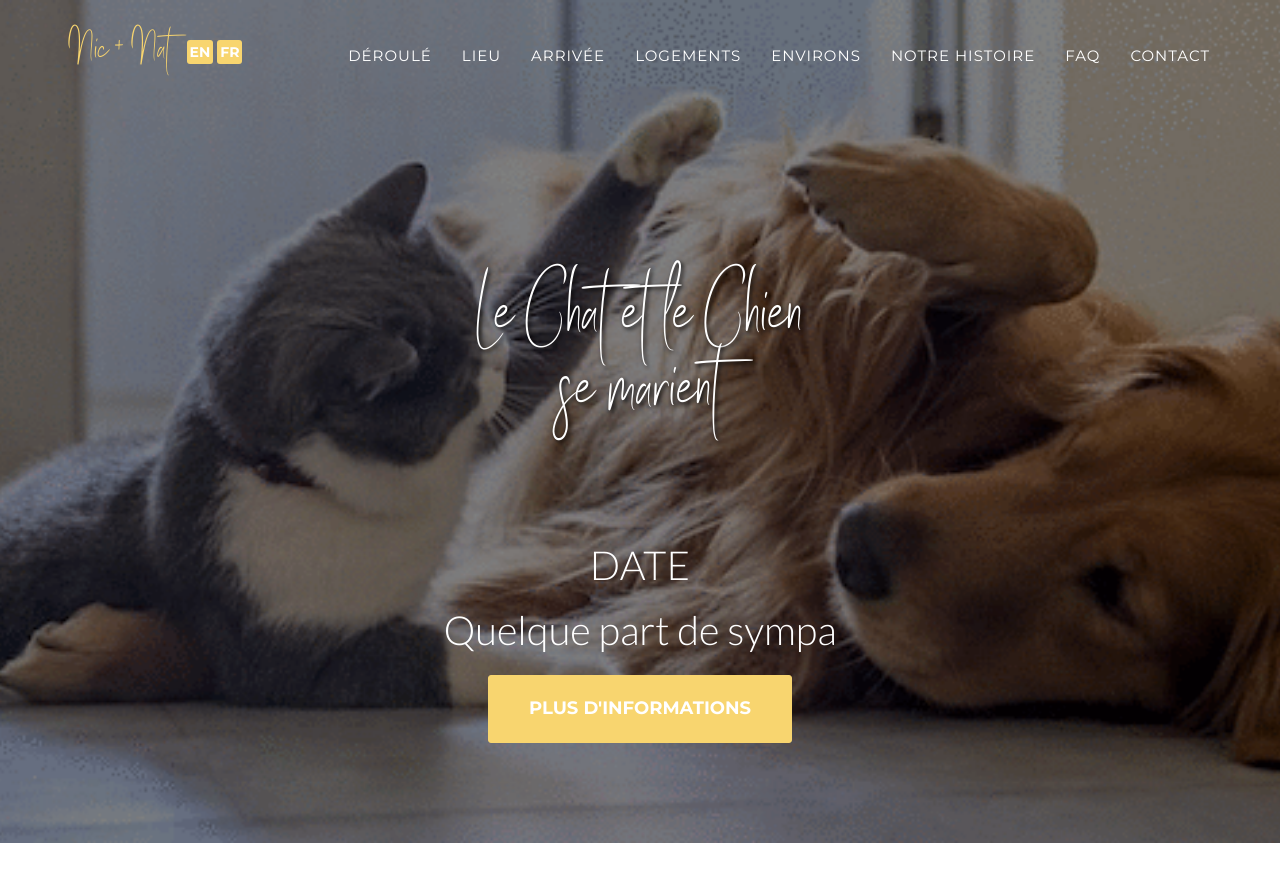
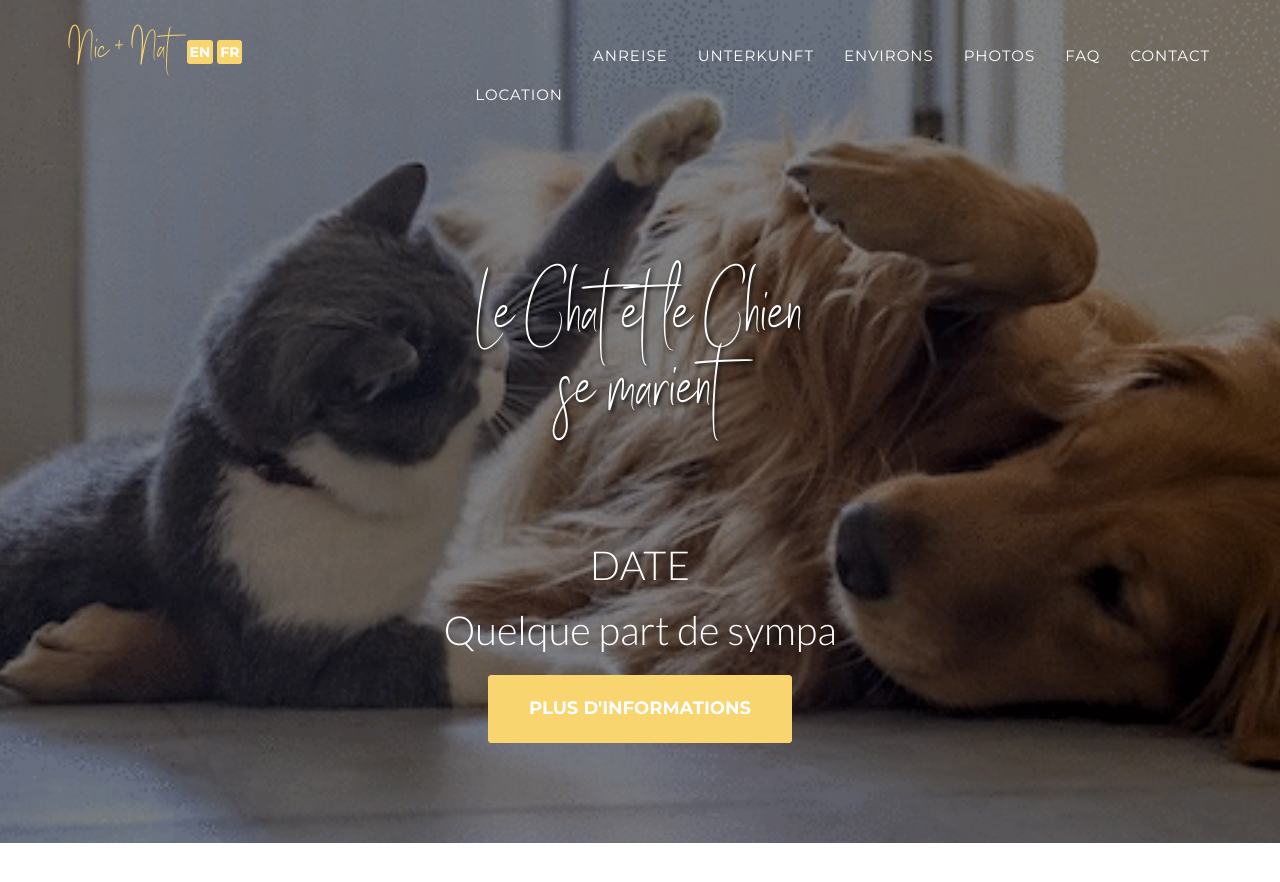
Before and after one commit to nic-nat/wedding, a Jekyll site: the page built from _fr_pages/index.html, in a window 1280 px wide and 900 px high. Shown: the top 882 px of the window. Built offline with Jekyll 4.4.1, drawn with Linux system fonts in a browser that asks for light colours; some web fonts are replaced.

Commit message:
Update header.html

```diff
--- a/_includes/fr_data/header.html
+++ b/_includes/fr_data/header.html
@@ -22,22 +22,22 @@
                     <a href="#page-top"></a>
                 </li>
                 <li>
-                    <a class="page-scroll" href="#events">Déroulé</a>
+                    <a class="page-scroll" href="#events"><Events</a>
                 </li>
                 <li>
-                    <a class="page-scroll" href="#venue">Lieu</a>
+                    <a class="page-scroll" href="#venue">Location</a>
                 </li>
                 <li>
-                    <a class="page-scroll" href="#travel">Arrivée</a>
+                    <a class="page-scroll" href="#travel">Anreise</a>
                 <li>
-                    <a class="page-scroll" href="#stay">Logements</a>
+                    <a class="page-scroll" href="#stay">Unterkunft</a>
                 </li>
                 </li>
                 <li>
                     <a class="page-scroll hidden-xs hidden-sm" href="#portfolio">Environs</a>
                 </li>
                 <li>
-                    <a class="page-scroll hidden-xs hidden-sm" href="#our_story">Notre Histoire</a>
+                    <a class="page-scroll hidden-xs hidden-sm" href="#our_story">Photos</a>
                 </li>
                 <li>
                     <a class="page-scroll" href="#FAQ">FAQ</a>
```
